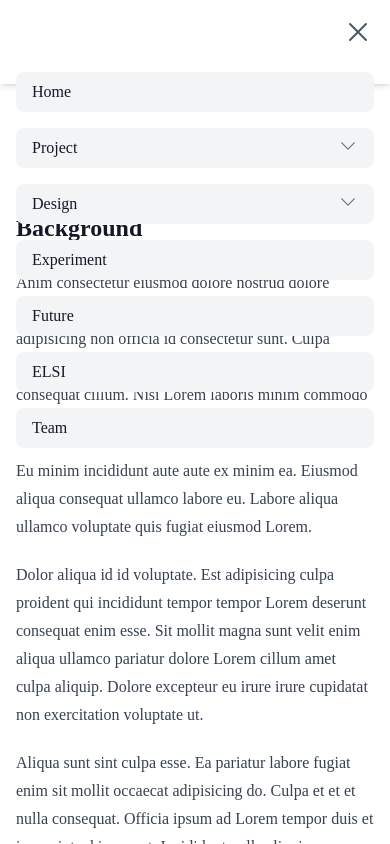
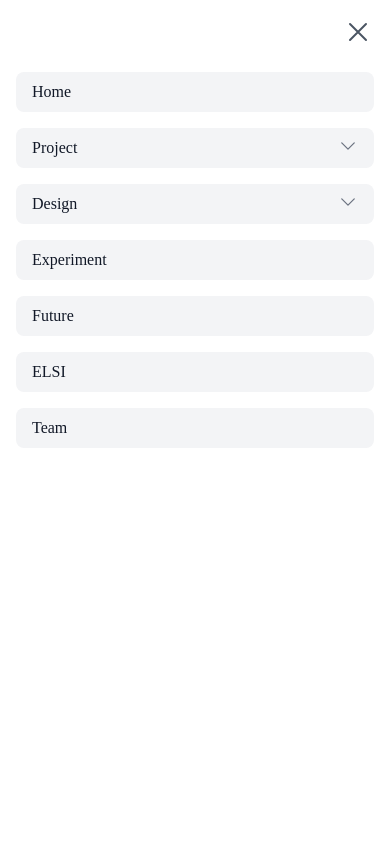
Before and after one commit to AQiu-2003/biomodkrnm-sph2024.com, a Next.js app: page /project in a window 390 px wide. Both pictures are taken after a click on the button "Open main menu". Shown: the top 844 px of the page. Built offline with nearby package versions, Linux system fonts and the light colour scheme.

Commit message:
optimize dark mode and mobileMenu

```diff
--- a/package.json
+++ b/package.json
@@ -27,6 +27,7 @@
     "framer-motion": "^11.11.8",
     "lodash": "^4.17.21",
     "next": "14.2.13",
+    "next-themes": "^0.3.0",
     "react": "^18.3.1",
     "react-dom": "^18.3.1",
     "rehype-mdx-import-media": "^1.2.0",
--- a/src/app/globals.css
+++ b/src/app/globals.css
@@ -2,25 +2,48 @@
 @tailwind components;
 @tailwind utilities;
 
-:root {
-  --background: #ffffff;
-  --foreground: #171717;
+@layer base {
+  :root {
+    --background: 0 0% 100%;
+    --foreground: 222.2 84% 4.9%;
+
+    --primary: 222.2 47.4% 11.2%;
+    --primary-foreground: 210 40% 98%;
+
+    --secondary: 210 40% 96.1%;
+    --secondary-foreground: 222.2 47.4% 11.2%;
+
+    --muted: 210 40% 96.1%;
+    --muted-foreground: 215.4 16.3% 46.9%;
+
+    --accent: 210 40% 96.1%;
+    --accent-foreground: 222.2 47.4% 11.2%;
+  }
+
+  .dark {
+    --background: 222.2 84% 4.9%;
+    --foreground: 210 40% 98%;
+
+    --primary: 210 40% 98%;
+    --primary-foreground: 222.2 47.4% 11.2%;
+
+    --secondary: 217.2 32.6% 17.5%;
+    --secondary-foreground: 210 40% 98%;
+
+    --muted: 217.2 32.6% 17.5%;
+    --muted-foreground: 215 20.2% 65.1%;
+
+    --accent: 217.2 32.6% 17.5%;
+    --accent-foreground: 210 40% 98%;
+  }
 }
 
 html {
   scroll-behavior: smooth;
 }
 
-@media (prefers-color-scheme: dark) {
-  :root {
-    --background: #0a0a0a;
-    --foreground: #ededed;
-  }
-}
-
 body {
-  color: var(--foreground);
-  background: var(--background);
+  @apply bg-background text-foreground;
   font-family: "Playfair Display", serif;
 }
 
--- a/src/app/layout.tsx
+++ b/src/app/layout.tsx
@@ -1,51 +1,38 @@
+"use client";
 import Header from "@/components/Header";
+import MobileMenu from "@/components/MobileMenu";
 import { websiteMetaData } from "@/data/websiteMetaData";
-import type { Metadata } from "next";
 import { Space_Grotesk } from "next/font/google";
+import { useState } from "react";
 import "./globals.css";
+import { ThemeProvider } from "@/components/ThemeProvider";
+
 const space_grotesk = Space_Grotesk({
   subsets: ["latin"],
   display: "swap",
   variable: "--font-space-grotesk",
 });
 
-export const metadata: Metadata = {
-  title: websiteMetaData.title,
-  description: websiteMetaData.description,
-  icons: {
-    icon: [
-      { url: "/favicons/favicon.ico" },
-      { url: "/favicons/favicon-16x16.png", sizes: "16x16", type: "image/png" },
-      { url: "/favicons/favicon-32x32.png", sizes: "32x32", type: "image/png" },
-      {
-        url: "/favicons/android-chrome-192x192.png",
-        sizes: "192x192",
-        type: "image/png",
-      },
-      {
-        url: "/favicons/android-chrome-512x512.png",
-        sizes: "512x512",
-        type: "image/png",
-      },
-    ],
-    apple: [{ url: "/favicons/apple-touch-icon.png" }],
-  },
-  manifest: "/favicons/site.webmanifest",
-};
-
 export default function RootLayout({
   children,
 }: Readonly<{
   children: React.ReactNode;
 }>) {
+  const [mobileMenuOpen, setMobileMenuOpen] = useState(false);
+
   return (
-    <html lang="en">
+    <html lang="en" suppressHydrationWarning>
       <body className={`${space_grotesk.variable}`}>
-        <Header />
-        <main className="mt-10 max-w-7xl mx-auto px-4 sm:px-6 lg:px-8 ">
-          {children}
-        </main>
-        {/* <Footer /> */}
+        <ThemeProvider attribute="class" defaultTheme="system" enableSystem>
+          <div className="min-h-screen bg-white dark:bg-gray-900 text-gray-900 dark:text-gray-100">
+            <Header setMobileMenuOpen={setMobileMenuOpen} />
+            <MobileMenu isOpen={mobileMenuOpen} setIsOpen={setMobileMenuOpen} />
+            <main className="mt-10 max-w-7xl mx-auto px-4 sm:px-6 lg:px-8 ">
+              {children}
+            </main>
+            {/* <Footer /> */}
+          </div>
+        </ThemeProvider>
       </body>
     </html>
   );
--- a/src/components/Header.tsx
+++ b/src/components/Header.tsx
@@ -1,17 +1,19 @@
 "use client";
 import DropdownMenu from "@/components/DropdownMenu";
-import MobileMenu from "@/components/MobileMenu";
+import ThemeToggle from "@/components/ThemeToggle";
 import { headerNavItems } from "@/data/headerConfig";
 import { websiteMetaData } from "@/data/websiteMetaData";
 import { Bars3Icon } from "@heroicons/react/24/outline";
 import Image from "next/image";
 import Link from "next/link";
-import { useState } from "react";
-export default function Header() {
-  const [isOpen, setIsOpen] = useState(false);
 
+interface HeaderProps {
+  setMobileMenuOpen: (isOpen: boolean) => void;
+}
+
+export default function Header({ setMobileMenuOpen }: HeaderProps) {
   return (
-    <header className="bg-white bg-opacity-80 backdrop-blur-md shadow-md sticky top-0 z-50">
+    <header className="bg-white dark:bg-gray-800 bg-opacity-80 backdrop-blur-md shadow-md sticky top-0 z-50">
       <div className="max-w-7xl mx-auto px-4 sm:px-6 lg:px-8">
         <div className="flex justify-between items-center py-6">
           <Link className="flex items-center" href="/">
@@ -21,11 +23,12 @@ export default function Header() {
               width={40}
               height={40}
             />
-            <span className="ml-2 text-2xl font-bold">
+            <span className="ml-2 text-2xl font-bold text-gray-900 dark:text-white">
               {websiteMetaData.title}
             </span>
           </Link>
-          <nav className="hidden md:flex space-x-6">
+          <div className="flex items-center">
+            <nav className="hidden md:flex space-x-6 mr-6">
               {headerNavItems.map((item) => (
                 <div key={item.name} className="relative">
                   {item.children ? (
@@ -33,7 +36,7 @@ export default function Header() {
                   ) : (
                     <Link
                       href={item.href}
-                    className="text-gray-700 hover:text-gray-900 text-lg"
+                      className="text-gray-700 dark:text-gray-300 hover:text-gray-900 dark:hover:text-white text-lg"
                     >
                       {item.name}
                     </Link>
@@ -41,21 +44,19 @@ export default function Header() {
                 </div>
               ))}
             </nav>
-          <div className="md:hidden">
+            <ThemeToggle />
+            <div className="md:hidden ml-4">
               <button
                 className="inline-flex items-center justify-center p-2 rounded-md text-gray-400 hover:text-gray-500 hover:bg-gray-100 focus:outline-none focus:ring-2 focus:ring-inset focus:ring-indigo-500"
-              onClick={() => setIsOpen(!isOpen)}
+                onClick={() => setMobileMenuOpen(true)}
               >
                 <span className="sr-only">Open main menu</span>
-              <Bars3Icon
-                className={`${isOpen ? "hidden" : "block"} h-8 w-8`}
-                aria-hidden="true"
-              />
+                <Bars3Icon className="h-6 w-6" aria-hidden="true" />
               </button>
             </div>
           </div>
         </div>
-      <MobileMenu isOpen={isOpen} setIsOpen={setIsOpen} />
+      </div>
     </header>
   );
 }
--- a/src/components/MobileMenu.tsx
+++ b/src/components/MobileMenu.tsx
@@ -1,8 +1,8 @@
-import { headerNavItems } from "@/data/headerConfig";
-import { Disclosure, DisclosureButton, DisclosurePanel, Transition, TransitionChild } from "@headlessui/react";
-import { ChevronDownIcon, XMarkIcon } from "@heroicons/react/24/outline";
-import Link from "next/link";
-import { Fragment } from "react";
+import { HeaderNavItem, headerNavItems } from '@/data/headerConfig';
+import { ChevronDownIcon, XMarkIcon } from '@heroicons/react/24/outline';
+import { AnimatePresence, motion } from 'framer-motion';
+import Link from 'next/link';
+import { useState } from 'react';
 
 interface MobileMenuProps {
   isOpen: boolean;
@@ -11,71 +11,96 @@ interface MobileMenuProps {
 
 export default function MobileMenu({ isOpen, setIsOpen }: MobileMenuProps) {
   return (
-    <Transition show={isOpen} as={Fragment}>
-      <div className="fixed inset-0 z-50 bg-white">
-        <TransitionChild
-          as={Fragment}
-          enter="ease-out duration-300"
-          enterFrom="opacity-0"
-          enterTo="opacity-100"
-          leave="ease-in duration-200"
-          leaveFrom="opacity-100"
-          leaveTo="opacity-0"
+    <AnimatePresence>
+      {isOpen && (
+        <motion.div
+          initial={{ opacity: 0, x: '100%' }}
+          animate={{ opacity: 1, x: 0 }}
+          exit={{ opacity: 0, x: '100%' }}
+          transition={{ type: 'spring', stiffness: 300, damping: 30 }}
+          className='fixed inset-0 z-50 overflow-y-auto bg-white dark:bg-gray-900'
         >
-          <div className="absolute inset-0 bg-white">
-            <div className="p-4">
+          <div className='p-4'>
             <button
               onClick={() => setIsOpen(false)}
-                className="absolute top-4 right-4 text-gray-600 hover:text-gray-900"
+              className='absolute right-4 top-4 text-gray-600 hover:text-gray-900 dark:text-gray-400 dark:hover:text-gray-100'
             >
-                <XMarkIcon className="h-8 w-8" />
+              <XMarkIcon className='h-8 w-8' />
             </button>
-              <nav className="mt-12">
-                {headerNavItems.map((item) => (
-                  <div key={item.name} className="py-2">
+            <nav className='mt-12'>
+              {headerNavItems.map((item, index) => (
+                <motion.div
+                  key={item.name}
+                  initial={{ opacity: 0, y: 20 }}
+                  animate={{ opacity: 1, y: 0 }}
+                  transition={{ delay: index * 0.1 }}
+                  className='py-2'
+                >
                   {item.children ? (
-                      <Disclosure>
-                        {({ open }) => (
-                          <>
-                            <DisclosureButton className="flex justify-between w-full px-4 py-2 text-left text-gray-900 bg-gray-100 rounded-lg hover:bg-gray-200 focus:outline-none focus-visible:ring focus-visible:ring-gray-500 focus-visible:ring-opacity-75">
+                    <MobileMenuDropdown item={item} setIsOpen={setIsOpen} />
+                  ) : (
+                    <Link
+                      href={item.href}
+                      className='block rounded-lg bg-gray-100 px-4 py-2 text-gray-900 hover:bg-gray-200 dark:bg-gray-800 dark:text-gray-100 dark:hover:bg-gray-700'
+                      onClick={() => setIsOpen(false)}
+                    >
+                      {item.name}
+                    </Link>
+                  )}
+                </motion.div>
+              ))}
+            </nav>
+          </div>
+        </motion.div>
+      )}
+    </AnimatePresence>
+  );
+}
+
+function MobileMenuDropdown({
+  item,
+  setIsOpen,
+}: {
+  item: HeaderNavItem;
+  setIsOpen: (isOpen: boolean) => void;
+}) {
+  const [isOpen, setIsDropdownOpen] = useState(false);
+
+  return (
+    <div>
+      <button
+        onClick={() => setIsDropdownOpen(!isOpen)}
+        className='flex w-full justify-between rounded-lg bg-gray-100 px-4 py-2 text-left text-gray-900 hover:bg-gray-200 focus:outline-none focus-visible:ring focus-visible:ring-gray-500 focus-visible:ring-opacity-75 dark:bg-gray-800 dark:text-gray-100 dark:hover:bg-gray-700'
+      >
         <span>{item.name}</span>
         <ChevronDownIcon
           className={`${
-                                  open ? "transform rotate-180" : ""
-                                } w-5 h-5 text-gray-500`}
+            isOpen ? 'rotate-180 transform' : ''
+          } h-5 w-5 text-gray-500 dark:text-gray-400`}
         />
-                            </DisclosureButton>
-                            <DisclosurePanel className="px-4 pt-4 pb-2 text-gray-700">
+      </button>
+      <AnimatePresence>
+        {isOpen && (
+          <motion.div
+            initial={{ opacity: 0, height: 0 }}
+            animate={{ opacity: 1, height: 'auto' }}
+            exit={{ opacity: 0, height: 0 }}
+            transition={{ duration: 0.3 }}
+            className='px-4 pb-2 pt-2 text-gray-700 dark:text-gray-300'
+          >
             {item.children!.map((child) => (
               <Link
                 key={child.name}
                 href={child.href}
-                                  className="block py-2 hover:text-gray-900"
+                className='block py-2 hover:text-gray-900 dark:hover:text-gray-100'
                 onClick={() => setIsOpen(false)}
               >
                 {child.name}
               </Link>
             ))}
-                            </DisclosurePanel>
-                          </>
+          </motion.div>
         )}
-                      </Disclosure>
-                    ) : (
-                      <Link
-                        href={item.href}
-                        className="block px-4 py-2 text-gray-900 bg-gray-100 rounded-lg hover:bg-gray-200"
-                        onClick={() => setIsOpen(false)}
-                      >
-                        {item.name}
-                      </Link>
-                    )}
+      </AnimatePresence>
     </div>
-                ))}
-              </nav>
-            </div>
-          </div>
-        </TransitionChild>
-      </div>
-    </Transition>
   );
 }
--- /dev/null
+++ b/src/components/ThemeProvider.tsx
@@ -0,0 +1,8 @@
+'use client';
+
+import { ThemeProvider as NextThemesProvider } from 'next-themes';
+import { type ThemeProviderProps } from 'next-themes/dist/types';
+
+export function ThemeProvider({ children, ...props }: ThemeProviderProps) {
+  return <NextThemesProvider {...props}>{children}</NextThemesProvider>;
+}
--- /dev/null
+++ b/src/components/ThemeToggle.tsx
@@ -0,0 +1,85 @@
+'use client';
+
+import { Menu, MenuButton, MenuItem, MenuItems } from '@headlessui/react';
+import {
+  ComputerDesktopIcon,
+  MoonIcon,
+  SunIcon,
+} from '@heroicons/react/24/outline';
+import { useTheme } from 'next-themes';
+import { useEffect, useState } from 'react';
+
+export default function ThemeToggle() {
+  const [mounted, setMounted] = useState(false);
+  const { theme, setTheme } = useTheme();
+
+  useEffect(() => {
+    setMounted(true);
+  }, []);
+
+  if (!mounted) {
+    return null;
+  }
+
+  return (
+    <Menu as='div' className='relative inline-block text-left'>
+      <MenuButton className='inline-flex h-10 w-10 items-center justify-center rounded-full bg-white text-sm font-medium text-gray-700 hover:bg-gray-50 focus:outline-none focus-visible:ring-2 focus-visible:ring-white focus-visible:ring-opacity-75 dark:bg-gray-700 dark:text-gray-300 dark:hover:bg-gray-600'>
+        {theme === 'light' && <SunIcon className='h-5 w-5' />}
+        {theme === 'dark' && <MoonIcon className='h-5 w-5' />}
+        {theme === 'system' && <ComputerDesktopIcon className='h-5 w-5' />}
+      </MenuButton>
+      <MenuItems className='absolute right-0 mt-2 w-56 origin-top-right divide-y divide-gray-100 rounded-md bg-white shadow-lg ring-1 ring-black ring-opacity-5 focus:outline-none dark:divide-gray-600 dark:bg-gray-700'>
+        <div className='px-1 py-1'>
+          <MenuItem>
+            {({ active }: { active: boolean }) => (
+              <button
+                className={`${
+                  active
+                    ? 'bg-gray-100 text-gray-900 dark:bg-gray-600 dark:text-white'
+                    : 'text-gray-700 dark:text-gray-300'
+                } group flex w-full items-center rounded-md px-2 py-2 text-sm`}
+                onClick={() => setTheme('light')}
+              >
+                <SunIcon className='mr-2 h-5 w-5' aria-hidden='true' />
+                Light Mode
+              </button>
+            )}
+          </MenuItem>
+          <MenuItem>
+            {({ active }: { active: boolean }) => (
+              <button
+                className={`${
+                  active
+                    ? 'bg-gray-100 text-gray-900 dark:bg-gray-600 dark:text-white'
+                    : 'text-gray-700 dark:text-gray-300'
+                } group flex w-full items-center rounded-md px-2 py-2 text-sm`}
+                onClick={() => setTheme('dark')}
+              >
+                <MoonIcon className='mr-2 h-5 w-5' aria-hidden='true' />
+                Dark Mode
+              </button>
+            )}
+          </MenuItem>
+          <MenuItem>
+            {({ active }: { active: boolean }) => (
+              <button
+                className={`${
+                  active
+                    ? 'bg-gray-100 text-gray-900 dark:bg-gray-600 dark:text-white'
+                    : 'text-gray-700 dark:text-gray-300'
+                } group flex w-full items-center rounded-md px-2 py-2 text-sm`}
+                onClick={() => setTheme('system')}
+              >
+                <ComputerDesktopIcon
+                  className='mr-2 h-5 w-5'
+                  aria-hidden='true'
+                />
+                System
+              </button>
+            )}
+          </MenuItem>
+        </div>
+      </MenuItems>
+    </Menu>
+  );
+}
```
Also changed, not shown: src/components/DropdownMenu.tsx (+6 -3 lines), tailwind.config.ts (+18 -0 lines), 1 other file (tests, documents, lock files or other folders). Lines whose indentation alone changed are shown as unchanged.
